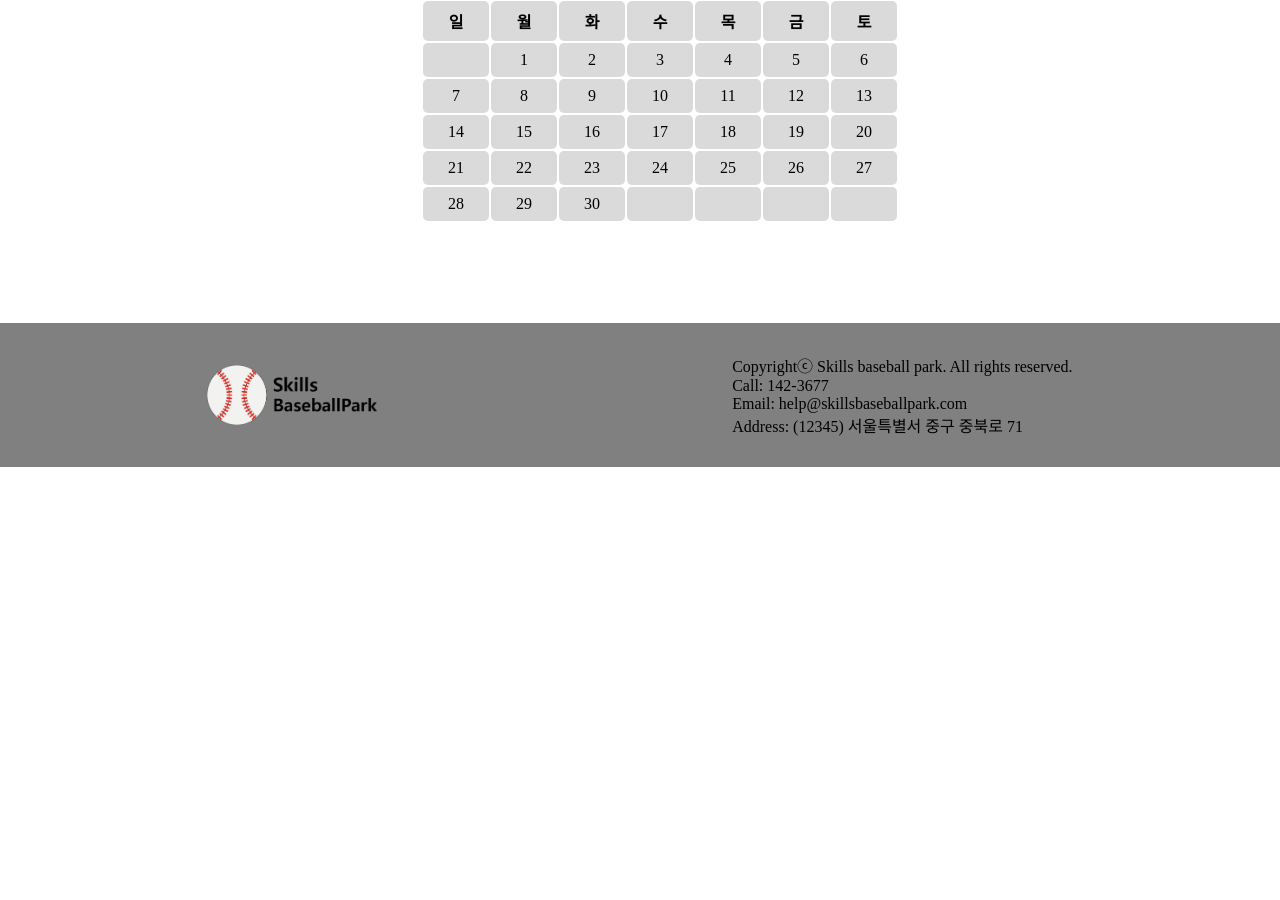
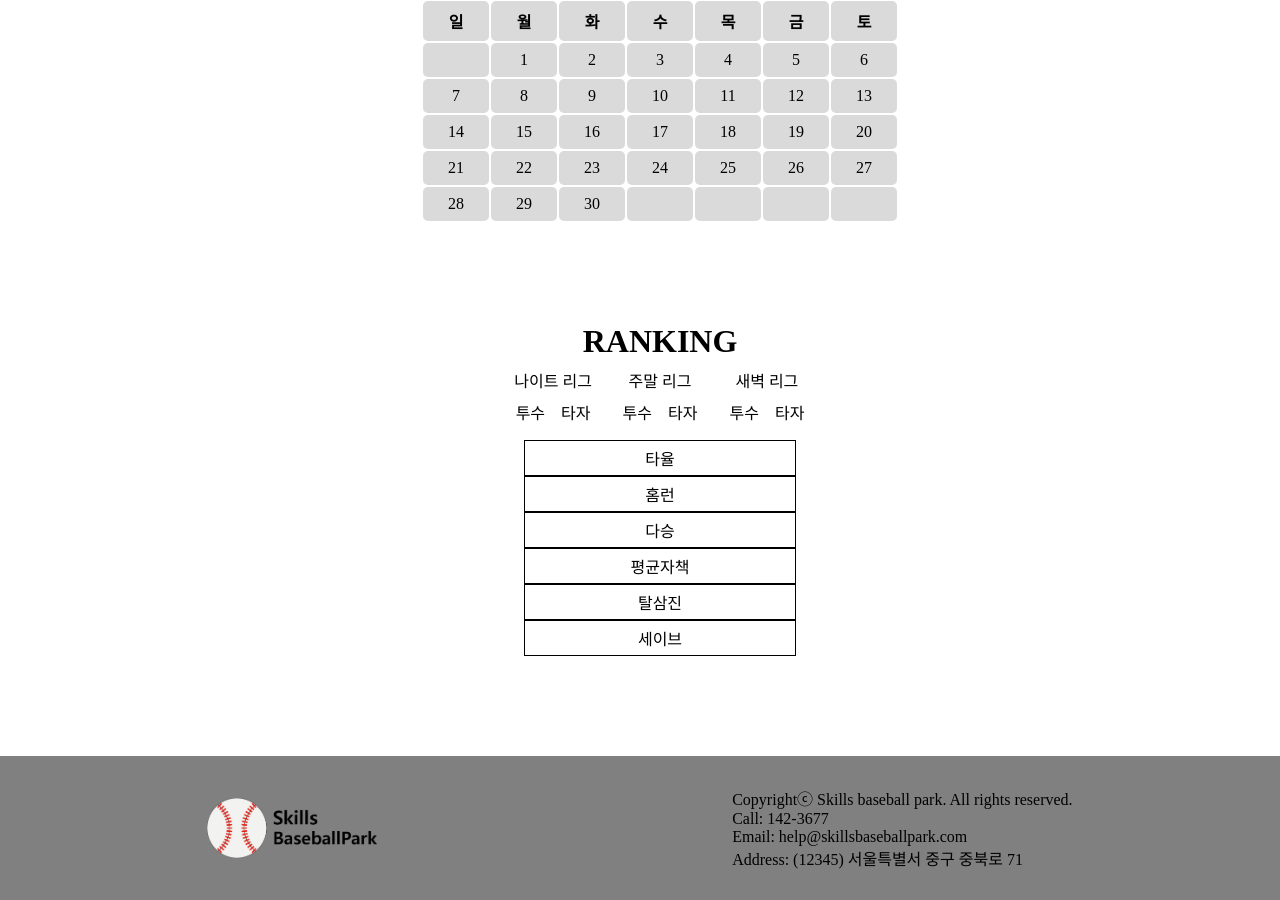
Before and after one commit to doeun07/2024BusanSkills, a PHP site: page / in a window 1280 px wide. Shown: the part 1747-2647 px from the top of the page. Before the commit the page ends 2214 px from the top, so only its background shows below. Run offline with PHP 8.4, Linux system fonts and the light colour scheme.

Commit message:
메인페이지 ranking 영역 제작

```diff
--- a/index.html
+++ b/index.html
@@ -123,9 +123,175 @@
                     <td></td>
                 </tr>
             </table>
-
         </div>
         <!-- game schedule 영역 끝 -->
+
+        <!-- ranking 영역 시작 -->
+        <div class="main">
+            <h1>RANKING</h1>
+            <div class="ranking_menu">
+                <ul>
+                    <li>나이트 리그
+                        <ul>
+                            <li><label for="나이트투수label">투수</label></li>
+                            <li><label for="나이트타자label">타자</label></li>
+                        </ul>
+                    </li>
+                    <li>주말 리그
+                        <ul>
+                            <li><label for="주말투수label">투수</label></li>
+                            <li><label for="주말타자label">타자</label></li>
+                        </ul>
+                    </li>
+                    <li>새벽 리그
+                        <ul>
+                            <li><label for="새벽투수label">투수</label></li>
+                            <li><label for="새벽타자label">타자</label></li>
+                        </ul>
+                    </li>
+                </ul>
+            </div>
+
+            <input id="나이트투수label" type="radio" name="tota">
+            <input id="나이트타자label" type="radio" name="tota">
+            <input id="주말투수label" type="radio" name="tota">
+            <input id="주말타자label" type="radio" name="tota">
+            <input id="새벽투수label" type="radio" name="tota">
+            <input id="새벽타자label" type="radio" name="tota">
+
+            <div class="tota" id="나이트투수">
+                <h3>나이트 리그 투수 순위</h3>
+                <p>1. 나일투</p>
+                <p>2. 나이투</p>
+                <p>3. 나삼투</p>
+                <p>4. 나사투</p>
+                <p>5. 나오투</p>
+                <p>6. 나육투</p>
+                <p>7. 나칠투</p>
+            </div>
+            <div class="tota" id="나이트타자">
+                <h3>나이트 리그 타자 순위</h3>
+                <p>1. 나일타</p>
+                <p>2. 나이타</p>
+                <p>3. 나삼타</p>
+                <p>4. 나사타</p>
+                <p>5. 나오타</p>
+                <p>6. 나육타</p>
+                <p>7. 나칠타</p>
+            </div>
+
+            <div class="tota" id="주말투수">
+                <h3>주말 리그 투수 순위</h3>
+                <p>1. 주일투</p>
+                <p>2. 주이투</p>
+                <p>3. 주삼투</p>
+                <p>4. 주사투</p>
+                <p>5. 주오투</p>
+                <p>6. 주육투</p>
+                <p>7. 주칠투</p>
+            </div>
+            <div class="tota" id="주말타자">
+                <h3>주말 리그 타자 순위</h3>
+                <p>1. 주일타</p>
+                <p>2. 주이타</p>
+                <p>3. 주삼타</p>
+                <p>4. 주사타</p>
+                <p>5. 주오타</p>
+                <p>6. 주육타</p>
+                <p>7. 주칠타</p>
+            </div>
+
+            <div class="tota" id="새벽투수">
+                <h3>새벽 리그 투수 순위</h3>
+                <p>1. 새일투</p>
+                <p>2. 새이투</p>
+                <p>3. 새삼투</p>
+                <p>4. 새사투</p>
+                <p>5. 새오투</p>
+                <p>6. 새육투</p>
+                <p>7. 새칠투</p>
+            </div>
+            <div class="tota" id="새벽타자">
+                <h3>새벽 리그 타자 순위</h3>
+                <p>1. 새일타</p>
+                <p>2. 새이타</p>
+                <p>3. 새삼타</p>
+                <p>4. 새사타</p>
+                <p>5. 새오타</p>
+                <p>6. 새육타</p>
+                <p>7. 새칠타</p>
+            </div>
+
+            <ul class="accordion">
+                <li>
+                    <input id="타율label" type="radio" name="top5">
+                    <label for="타율label">타율</label>
+                    <ul>
+                        <li>TOP 1. 일타율</li>
+                        <li>TOP 2. 이타율</li>
+                        <li>TOP 3. 삼타율</li>
+                        <li>TOP 4. 사타율</li>
+                        <li>TOP 5. 오타율</li>
+                    </ul>
+                </li>
+                <li>
+                    <input id="홈런label" type="radio" name="top5">
+                    <label for="홈런label">홈런</label>
+                    <ul>
+                        <li>TOP 1. 일홈런</li>
+                        <li>TOP 2. 이홈런</li>
+                        <li>TOP 3. 삼홈런</li>
+                        <li>TOP 4. 사홈런</li>
+                        <li>TOP 5. 오홈런</li>
+                    </ul>
+                </li>
+                <li>
+                    <input id="다승label" type="radio" name="top5">
+                    <label for="다승label">다승</label>
+                    <ul>
+                        <li>TOP 1. 일다승</li>
+                        <li>TOP 2. 이다승</li>
+                        <li>TOP 3. 삼다승</li>
+                        <li>TOP 4. 사다승</li>
+                        <li>TOP 5. 오다승</li>
+                    </ul>
+                </li>
+                <li>
+                    <input id="평균자책label" type="radio" name="top5">
+                    <label for="평균자책label">평균자책</label>
+                    <ul>
+                        <li>TOP 1. 일평자</li>
+                        <li>TOP 2. 이평자</li>
+                        <li>TOP 3. 삼평자</li>
+                        <li>TOP 4. 사평자</li>
+                        <li>TOP 5. 오평자</li>
+                    </ul>
+                </li>
+                <li>
+                    <input id="탈삼진label" type="radio" name="top5">
+                    <label for="탈삼진label">탈삼진</label>
+                    <ul>
+                        <li>TOP 1. 일삼진</li>
+                        <li>TOP 2. 이삼진</li>
+                        <li>TOP 3. 삼삼진</li>
+                        <li>TOP 4. 사삼진</li>
+                        <li>TOP 5. 오삼진</li>
+                    </ul>
+                </li>
+                <li>
+                    <input id="세이브label" type="radio" name="top5">
+                    <label for="세이브label">세이브</label>
+                    <ul>
+                        <li>TOP 1. 일세이</li>
+                        <li>TOP 2. 이세이</li>
+                        <li>TOP 3. 삼세이</li>
+                        <li>TOP 4. 사세이</li>
+                        <li>TOP 5. 오세이</li>
+                    </ul>
+                </li>
+            </ul>
+        </div>
+        <!-- ranking 영역 끝 -->
     </div>
 
     <input id="calenderModal" type="checkbox">
--- a/style.css
+++ b/style.css
@@ -1,9 +1,9 @@
 @keyframes fadein {
   from {
-      opacity: 0;
+    opacity: 0;
   }
   to {
-      opacity: 1;
+    opacity: 1;
   }
 }
 
@@ -40,6 +40,7 @@ header {
   top: 0;
   left: 0;
   width: 100%;
+  z-index: 3;
 }
 
 header > ul {
@@ -238,3 +239,66 @@ label {
 #calenderModal {
   display: none;
 }
+
+/* 메인페이지 -> ranking 영역 */
+.ranking_menu ul {
+  display: flex;
+  justify-content: center;
+  align-items: center;
+}
+
+.ranking_menu ul li {
+  margin: 8px;
+  cursor: pointer;
+}
+
+.tota {
+  display: none;
+}
+
+input[name="tota"] {
+  display: none;
+}
+
+#나이트투수label:checked ~ #나이트투수,
+#나이트타자label:checked ~ #나이트타자,
+#주말투수label:checked ~ #주말투수,
+#주말타자label:checked ~ #주말타자,
+#새벽투수label:checked ~ #새벽투수,
+#새벽타자label:checked ~ #새벽타자 {
+  display: block;
+}
+
+.accordion > li > ul {
+  display: none;
+}
+
+.accordion {
+  display: flex;
+  justify-content: center;
+  align-items: center;
+  flex-direction: column;
+}
+
+.accordion > li {
+  width: 250px;
+  padding: 5px 10px;
+  border: 1px solid black;
+}
+
+.accordion > li > ul {
+  border-top: 1px solid black;
+}
+
+input[name="top5"] {
+  display: none;
+}
+
+#타율label:checked ~ ul,
+#홈런label:checked ~ ul,
+#다승label:checked ~ ul,
+#평균자책label:checked ~ ul,
+#탈삼진label:checked ~ ul,
+#세이브label:checked ~ ul {
+  display: block;
+}
```
